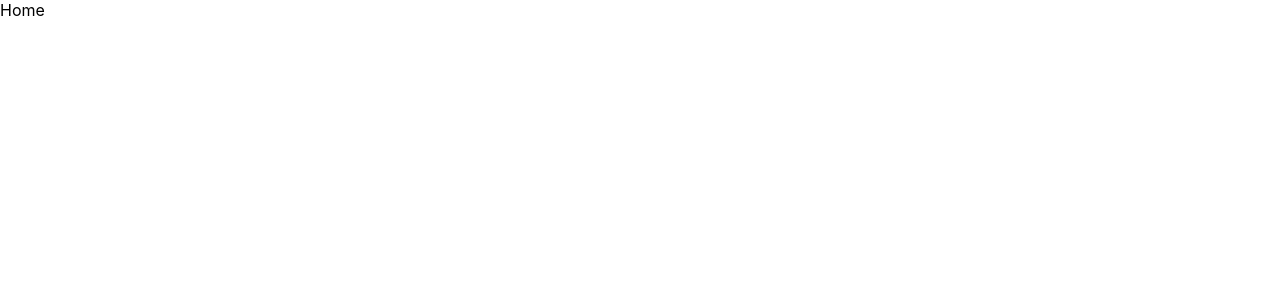
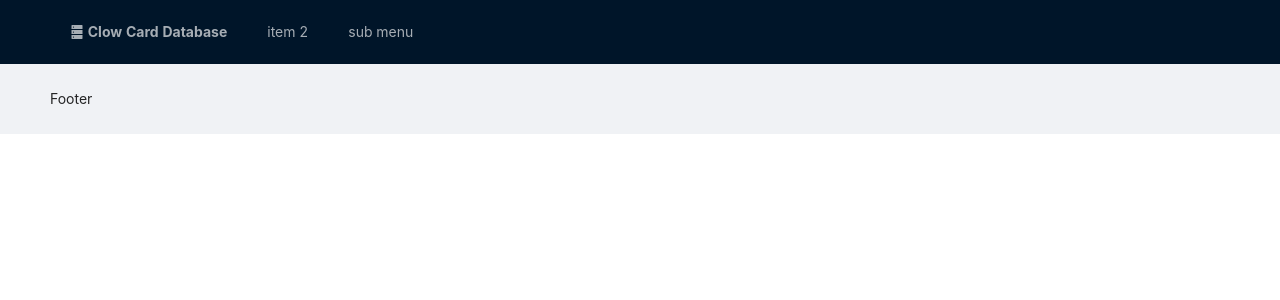
Before and after one commit to lucvuro/sakura-react, a React (Create React App) app: page / in a window 1280 px wide. Shown: the top 300 px of the page. Built offline with nearby package versions, Linux system fonts and the light colour scheme.

Commit message:
add(Layout): add icon, antd

```diff
--- a/package.json
+++ b/package.json
@@ -3,6 +3,7 @@
   "version": "0.1.0",
   "private": true,
   "dependencies": {
+    "@ant-design/icons": "^4.7.0",
     "@reduxjs/toolkit": "^1.8.6",
     "@testing-library/jest-dom": "^5.16.5",
     "@testing-library/react": "^13.4.0",
@@ -11,6 +12,7 @@
     "@types/node": "^17.0.45",
     "@types/react": "^18.0.21",
     "@types/react-dom": "^18.0.6",
+    "antd": "^4.23.5",
     "react": "^18.2.0",
     "react-dom": "^18.2.0",
     "react-redux": "^8.0.4",
--- a/src/App.tsx
+++ b/src/App.tsx
@@ -1,57 +1,23 @@
-import React from 'react';
-import logo from './logo.svg';
-import { Counter } from './features/counter/Counter';
-import './App.css';
+import React from "react";
+import logo from "./logo.svg";
+import { Counter } from "./features/counter/Counter";
+import "./App.css";
+import { Outlet } from "react-router";
+import { Layout } from "antd";
+import { Content, Footer, Header } from "antd/lib/layout/layout";
+import MenuTop from "./components/MenuTop";
 
 function App() {
   return (
-    <div className="App">
-      <header className="App-header">
-        <img src={logo} className="App-logo" alt="logo" />
-        <Counter />
-        <p>
-          Edit <code>src/App.tsx</code> and save to reload.
-        </p>
-        <span>
-          <span>Learn </span>
-          <a
-            className="App-link"
-            href="https://reactjs.org/"
-            target="_blank"
-            rel="noopener noreferrer"
-          >
-            React
-          </a>
-          <span>, </span>
-          <a
-            className="App-link"
-            href="https://redux.js.org/"
-            target="_blank"
-            rel="noopener noreferrer"
-          >
-            Redux
-          </a>
-          <span>, </span>
-          <a
-            className="App-link"
-            href="https://redux-toolkit.js.org/"
-            target="_blank"
-            rel="noopener noreferrer"
-          >
-            Redux Toolkit
-          </a>
-          ,<span> and </span>
-          <a
-            className="App-link"
-            href="https://react-redux.js.org/"
-            target="_blank"
-            rel="noopener noreferrer"
-          >
-            React Redux
-          </a>
-        </span>
-      </header>
-    </div>
+    <Layout>
+      <Header>
+        <MenuTop />
+      </Header>
+      <Content>
+        <Outlet />
+      </Content>
+      <Footer>Footer</Footer>
+    </Layout>
   );
 }
 
--- /dev/null
+++ b/src/components/MenuTop/MenuTop.tsx
@@ -0,0 +1,25 @@
+import { DatabaseFilled } from '@ant-design/icons';
+import { Menu } from 'antd';
+import React from 'react'
+import Logo from '../../assets/icon/database-solid.svg'
+
+const MenuTop: React.FC = () => {
+    const items = [
+        { label: <><DatabaseFilled/> <b>Clow Card Database</b></>, key: 'item-1' }, // remember to pass the key prop
+        { label: 'item 2', key: 'item-2' }, // which is required
+        {
+          label: 'sub menu',
+          key: 'submenu',
+          children: [{ label: 'item 3', key: 'submenu-item-1' }],
+        },
+      ];
+  return (
+    <Menu
+        theme="dark"
+        mode="horizontal"
+        items={items}
+      />
+  )
+}
+
+export default MenuTop
--- /dev/null
+++ b/src/components/MenuTop/index.ts
@@ -0,0 +1 @@
+export {default} from './MenuTop'
--- a/src/index.tsx
+++ b/src/index.tsx
@@ -4,6 +4,7 @@ import { Provider } from 'react-redux';
 import { store } from './app/store';
 import App from './App';
 import reportWebVitals from './reportWebVitals';
+import 'antd/dist/antd.css';
 import './index.css';
 import { RouterProvider } from 'react-router';
 import router from './routers';
--- a/src/routers.tsx
+++ b/src/routers.tsx
@@ -1,9 +1,10 @@
 import { createBrowserRouter, Navigate } from "react-router-dom";
+import App from "./App";
 import Home from "./pages/Home";
 const router = createBrowserRouter([
   {
     path: "/",
-    element: <Home />,
+    element: <App />,
     children: [
       {
         path: "home",
```
Also changed, not shown: 1 other file (tests, documents, lock files or other folders).
